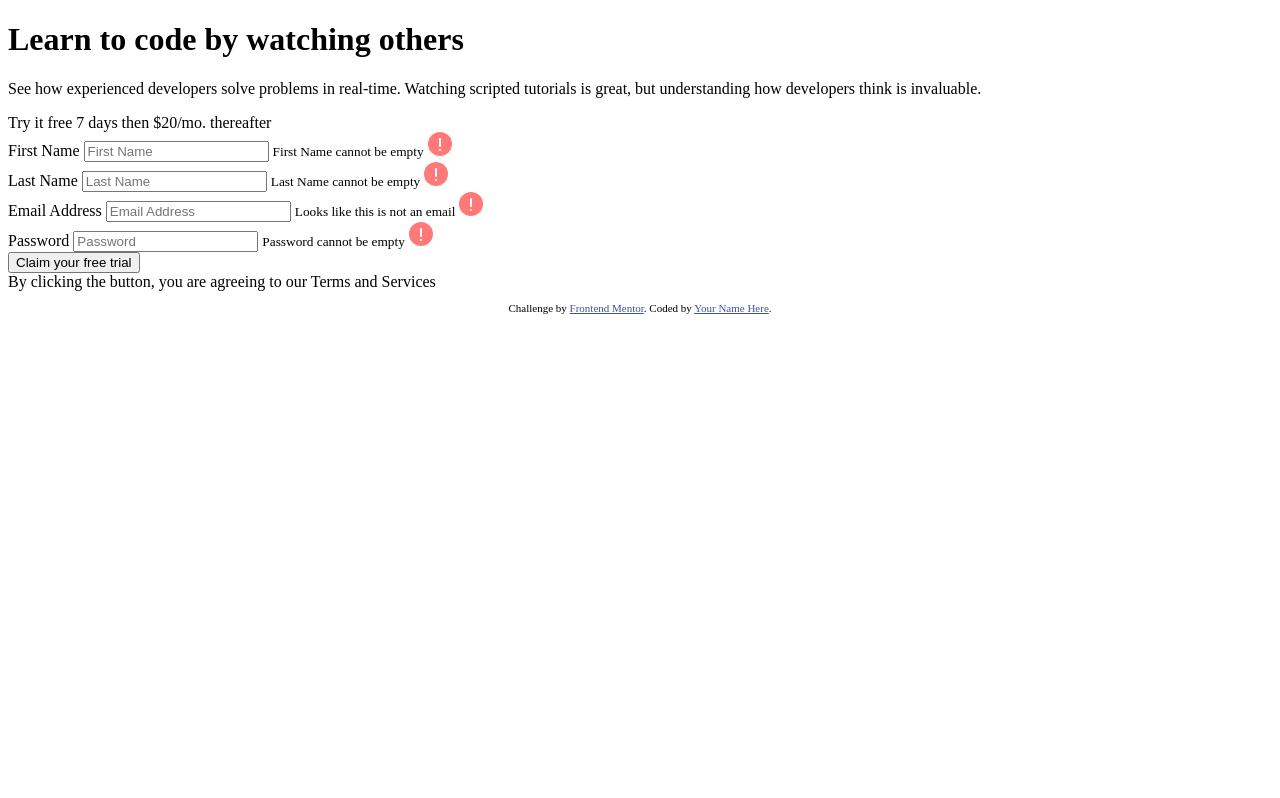
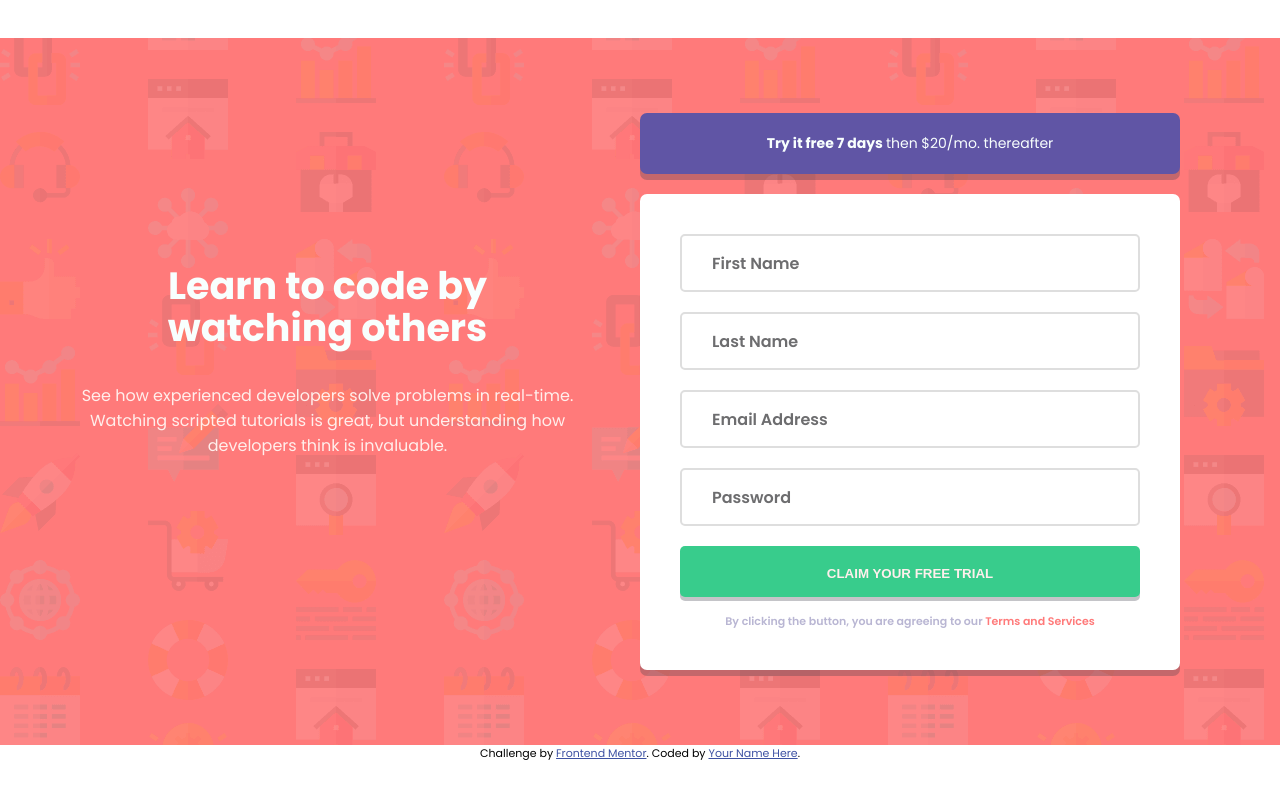
Before and after one commit to SuhodolecA/Intro-component-with-sign-up-form, a plain HTML site: page index.html in a window 1280 px wide. Drawn offline with Linux system fonts and the light colour scheme.

Commit message:
feat:add basic styles

```diff
--- a/index.html
+++ b/index.html
@@ -7,6 +7,10 @@
   <!-- displays site properly based on user's device -->
 
   <link rel="icon" type="image/png" sizes="32x32" href="./images/favicon-32x32.png">
+  <link rel="preconnect" href="https://fonts.googleapis.com">
+  <link rel="preconnect" href="https://fonts.gstatic.com" crossorigin>
+  <link href="https://fonts.googleapis.com/css2?family=Poppins:wght@400;500;600;700&display=swap" rel="stylesheet">
+  <link rel="stylesheet" href="styels/style.css">
 
   <title>Frontend Mentor | Intro component with sign up form</title>
 
@@ -24,41 +28,44 @@
 </head>
 
 <body>
-
   <div class="signup-wrapper">
     <div class="signup-content">
+      <div class="signup-content-container">
         <h1 class="signup-content__title">Learn to code by watching others</h1>
         <p class="signup-content__text">
           See how experienced developers solve problems in real-time. Watching scripted tutorials is great,
           but understanding how developers think is invaluable.
         </p>
       </div>
+    </div>
     <div class="signup-form">
       <div class="signup-form__banner">
-        Try it free 7 days then $20/mo. thereafter
+        Try it free 7 days <span class="thin-font">then $20/mo. thereafter</span>
       </div>
-      <form action="/" method="POST">
-        <div class="signup-form__fn">
+      <form action="/" method="POST" autocomplete="off">
+        <div class="signup-form-inner">
+          <div class="signup-form__fn input">
             <label for="fn">First Name</label>
-          <input class="signup-form__fn-input" id="fn" name="firstName" placeholder="First Name" type="text" />
+            <input class="signup-form__fn-input field" id="fn" name="firstName" placeholder="First Name" type="text" />
             <small class="signup-form__fn-attention attention-text">First Name cannot be empty</small>
             <img src="images/icon-error.svg" alt="error icon" class="signup-form__fn-attention-icon error-icon" />
           </div>
-        <div class="signup-form__ln">
+          <div class="signup-form__ln input">
             <label for="ln">Last Name</label>
-          <input class="signup-form__ln-input" id="ln" name="lastName" placeholder="Last Name" type="text" />
+            <input class="signup-form__ln-input field" id="ln" name="lastName" placeholder="Last Name" type="text" />
             <small class="signup-form__ln-attention attention-text">Last Name cannot be empty</small>
             <img src="images/icon-error.svg" alt="error icon" class="signup-form__ln-attention-icon error-icon" />
           </div>
-        <div class="signup-form__email">
+          <div class="signup-form__email input">
             <label for="email">Email Address</label>
-          <input class="signup-form__email-input" id="email" name="email" placeholder="Email Address" type="email" />
+            <input class="signup-form__email-input field" id="email" name="email" placeholder="Email Address" type="email" />
             <small class="signup-form__email-attention attention-text">Looks like this is not an email</small>
             <img src="images/icon-error.svg" alt="error icon" class="signup-form__email-attention-icon error-icon" />
           </div>
-        <div class="signup-form__password">
+          <div class="signup-form__password input">
             <label for="password">Password</label>
-          <input class="signup-form__password-input" id="password" name="password" placeholder="Password" type="password" />
+            <input class="signup-form__password-input field" id="password" name="password" placeholder="Password"
+              type="password" />
             <small class="signup-form__password-attention attention-text">Password cannot be empty</small>
             <img src="images/icon-error.svg" alt="error icon" class="signup-form__password-attention-icon error-icon" />
           </div>
@@ -68,7 +75,8 @@
             </button>
           </div>
           <div class="signup-form__terms">
-          By clicking the button, you are agreeing to our Terms and Services
+            By clicking the button, you are agreeing to our <a href="#" class="signup-form__terms-link" target="_blank">Terms and Services</a>
+          </div>
         </div>
       </form>
     </div>
--- /dev/null
+++ b/styels/style.scss
@@ -0,0 +1,202 @@
+// font-family: 'Poppins', sans-serif;
+// === variables ===
+$red: hsl(0, 100%, 74%);
+$green: hsl(154, 59%, 51%);
+$blue: hsl(248, 32%, 49%);
+$dark-blue: hsl(249, 10%, 26%);
+$grayish-blue: hsl(246, 25%, 77%);
+// === / variables ===
+
+// === common styles ===
+:root {
+    box-sizing: border-box;
+    font-size: 10px;
+}
+
+*,
+*::before,
+*::after {
+    box-sizing: inherit;
+    margin: 0;
+    padding: 0;
+}
+
+body {
+    font-family: 'Poppins', sans-serif;
+    font-size: 1.6rem;
+    min-height: 100vh;
+    display: flex;
+    align-items: center;
+    justify-content: center;
+    flex-direction: column;
+}
+// === / common styles ===
+
+.signup-wrapper {
+    display: flex;
+    align-items: center;
+    background: $red url('/images/bg-intro-desktop.png');
+    width: 100%;
+    max-width: 144rem;
+    padding: 7.5rem 1.5rem;
+
+    @media (max-width: 60em) {
+        flex-direction: column;
+    }
+}
+
+.signup-content {
+    flex-basis: 50%;
+    text-align: center;
+    margin-bottom: 6rem;
+
+    &-container {
+        max-width: 50rem;
+        margin: 0 auto;
+    }
+
+    &__title {
+        color: #f8fffe;
+        font-size: 3.8rem;
+        line-height: 1.1;
+        margin-bottom: 3.5rem;
+
+        @media (max-width: 60em) {
+            font-size: 3rem;
+        }
+    }
+
+    &__text {
+        color: #ffefec;
+
+        @media (max-width: 60em) {
+            font-size: 1.5rem;
+            line-height: 1.6;
+        }
+    }
+}
+
+.signup-form {
+    flex-basis: 50%;
+
+
+    &__banner {
+        background: $blue;
+        text-align: center;
+        color: #f8fffe;
+        font-weight: 700;
+        border-radius: .7rem;
+        box-shadow: 0 .6rem 0 0 hsla(249, 10%, 26%, .3);
+        margin-bottom: 2rem;
+        padding: 2rem 9rem;
+        font-size: 1.4rem;
+        max-width: 54rem;
+
+        .thin-font {
+            font-weight: 300;
+        }
+    }
+
+    &-inner {
+        padding: 4rem;
+        background: #fff;
+        border-radius: .7rem;
+        max-width: 54rem;
+        box-shadow: 0 .6rem 0 0 hsla(249, 10%, 26%, .3);
+    }
+
+    .input {
+        position: relative;
+        display: flex;
+        flex-direction: column;
+        margin-bottom: 2rem;
+
+        label {
+            position: absolute;
+            z-index: -10;
+            opacity: 0;
+        }
+
+        .error-icon {
+            position: absolute;
+            right: 2.5rem;
+            top: 50%;
+            transform: translateY(-50%);
+            display: none;
+        }
+
+        .attention-text {
+            position: absolute;
+            right: 0;
+            bottom: -2.5rem;
+            color: $red;
+            font-size: 1.3rem;
+            font-style: italic;
+            font-weight: 500;
+            display: none;
+        }
+
+        .field {
+            font-family: 'Poppins', sans-serif;
+            font-size: 1.6rem;
+            font-weight: 600;
+            padding: 1.45rem 3rem;
+            width: 100%;
+            border: 2px solid #dedede;
+            border-radius: .5rem;
+            color: #37363b;
+            outline: none;
+
+            &::placeholder {
+                font-family: 'Poppins', sans-serif;
+                font-size: 1.6rem;
+                font-weight: 600;
+                color: #6d6d6f;
+            }
+
+            &:focus {
+                border-color: transparent;
+                box-shadow: 0 0 0 1px $blue;
+            }
+
+            &:focus::placeholder {
+                opacity: 0;
+            }
+        }
+
+    }
+
+    &__submit {
+        &-btn {
+            width: 100%;
+            text-transform: uppercase;
+            color: #ffefec;
+            font-weight: 600;
+            padding: 2rem 0 1.6rem 0;
+            background: $green;
+            border: 0;
+            border-radius: .5rem;
+            cursor: pointer;
+            margin-bottom: 1.6rem;
+            box-shadow: 0 .4rem 0 0 hsla(249, 10%, 26%, .3);
+            transition: all .2s linear;
+
+            &:active {
+                box-shadow: 0 .2rem 0 0 hsla(249, 10%, 26%, .3);
+            }
+        }
+    }
+
+    &__terms {
+        text-align: center;
+        font-size: 1.1rem;
+        color: $grayish-blue;
+        font-weight: 600;
+
+        &-link {
+            text-decoration: none;
+            color: $red;
+        }
+
+    }
+}
```
Also changed, not shown: styels/style.css (added), 1 other file. Lines whose indentation alone changed are shown as unchanged.
